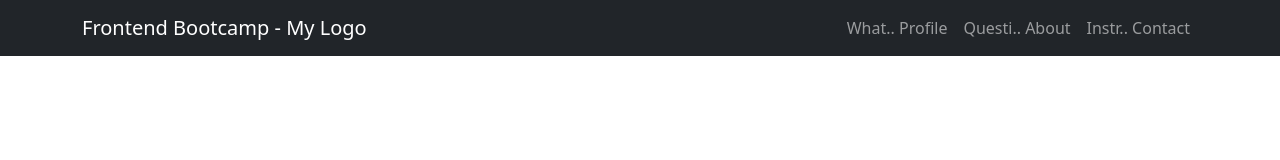
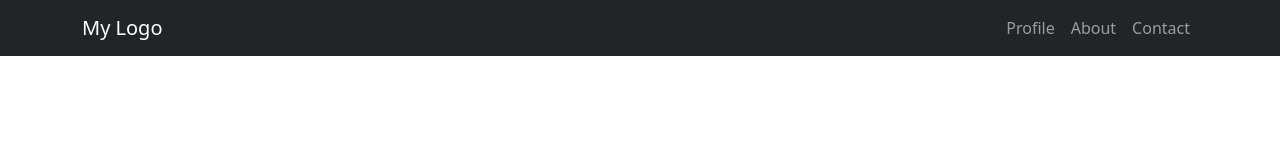
Before and after one commit to OybekKayumov/bootstrap-firststeps, a plain HTML site: page index.html in a window 1280 px wide. Drawn offline with nearby package versions, Linux system fonts and the light colour scheme.

Commit message:
added respos navbar

```diff
--- a/index.html
+++ b/index.html
@@ -12,7 +12,7 @@
 <body>
     <nav class="navbar navbar-expand-lg bg-dark navbar-dark">
         <div class="container">
-            <a href="" class="navbar-brand">Frontend Bootcamp - My Logo</a>
+            <a href="" class="navbar-brand">My Logo</a>
 
             <button
                 class="navbar-toggler"
@@ -27,13 +27,13 @@
             <div class="collapse navbar-collapse" id="navmenu">
                 <ul class="navbar-nav ms-auto">
                     <li class="nav-item">
-                        <a href="#learn" class="nav-link">What.. Profile</a>
+                        <a href="#learn" class="nav-link">Profile</a>
                     </li>
                     <li class="nav-item">
-                        <a href="#questions" class="nav-link">Questi.. About</a>
+                        <a href="#questions" class="nav-link">About</a>
                     </li>
                     <li class="nav-item">
-                        <a href="#instrructors" class="nav-link">Instr.. Contact</a>
+                        <a href="#instrructors" class="nav-link">Contact</a>
                     </li>
                 </ul>
             </div>
```
